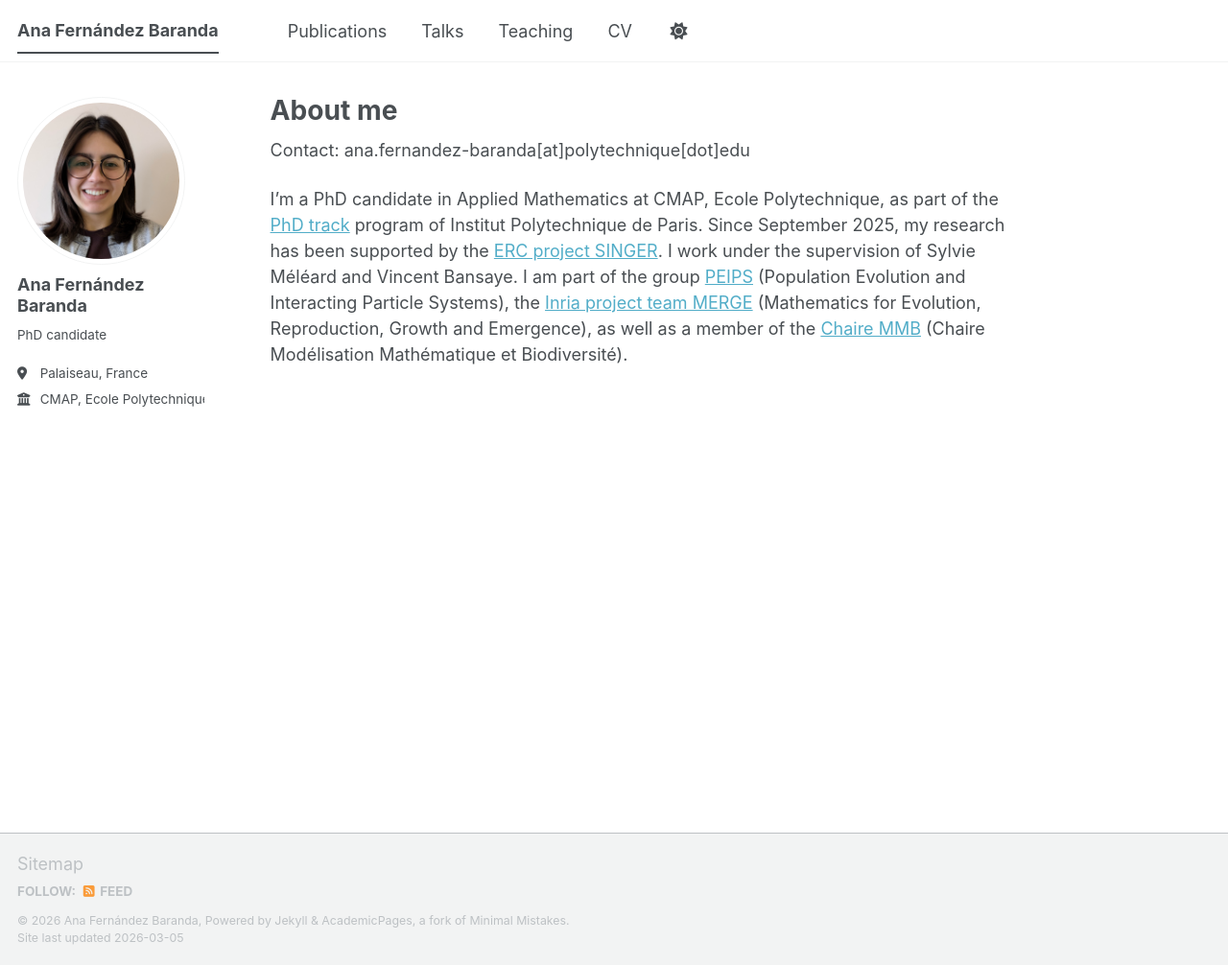
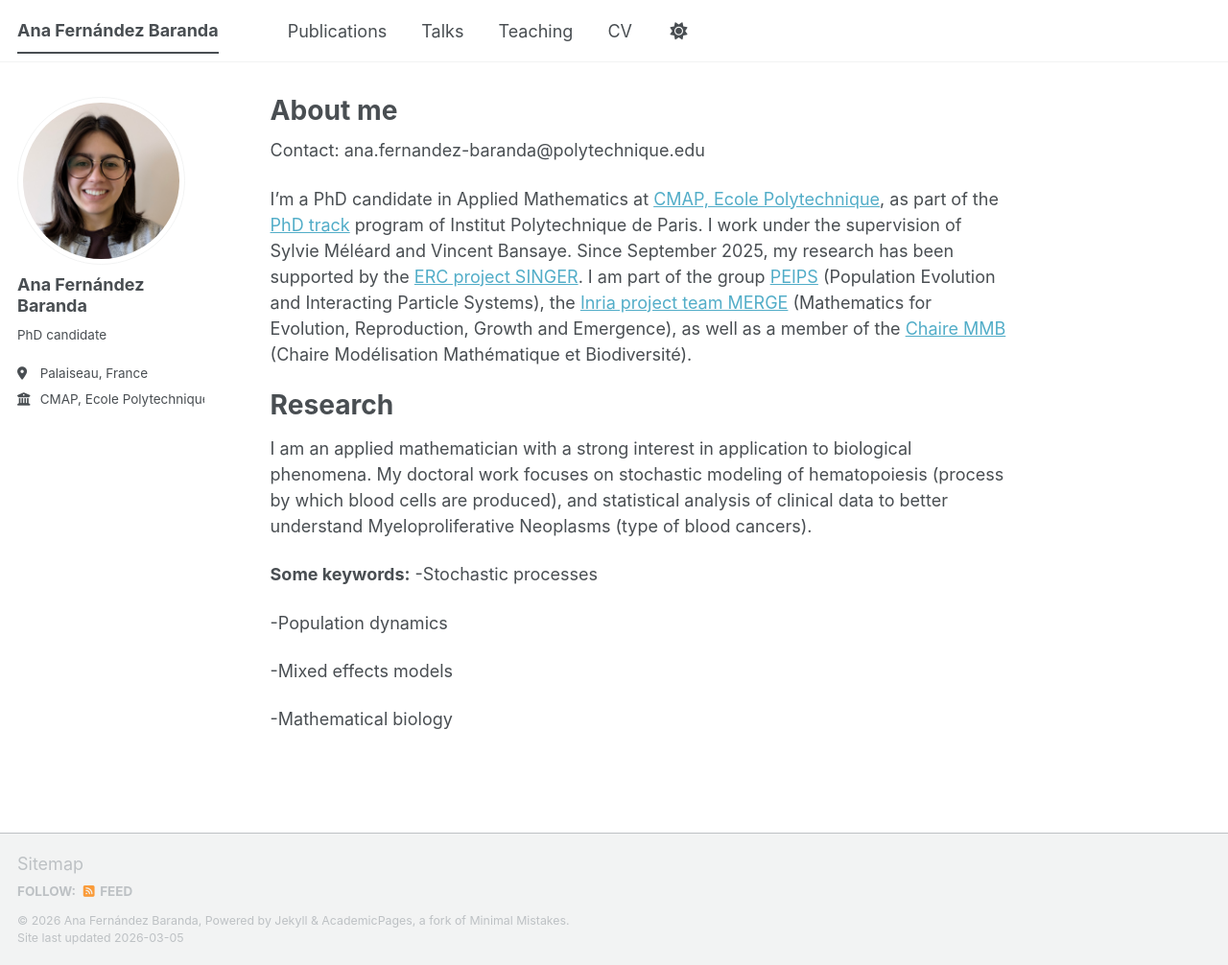
Before and after one commit to ana-fernandezbaranda/ana-fernandezbaranda.github.io, a Jekyll site: the page built from _pages/about.md, in a window 1280 px wide and 1006 px high. Shown: the whole window at 96% size. Built offline with Jekyll 4.4.1, drawn with Linux system fonts in a browser that asks for light colours; a script bundle is joined from its source files by our own code; library files that are not in the unit come from our copies.

Commit message:
Update about.md

```diff
--- a/_pages/about.md
+++ b/_pages/about.md
@@ -6,6 +6,19 @@
   - /about/
   - /about.html
 ---
-Contact: ana.fernandez-baranda[at]polytechnique[dot]edu
+Contact: ana.fernandez-baranda@polytechnique.edu
 
-I'm a PhD candidate in Applied Mathematics at CMAP, Ecole Polytechnique, as part of the [PhD track](https://www.ip-paris.fr/en/education/phd-track/phd-track-mathematics) program of Institut Polytechnique de Paris. Since September 2025, my research has been supported by the [ERC project SINGER](https://www.ip-paris.fr/erc-singer-stochastic-dynamics-single-cells-growth-emergence-and-resistance). I work under the supervision of Sylvie Méléard and Vincent Bansaye. I am part of the group [PEIPS](https://cmap.ip-paris.fr/en/research/probability/peips) (Population Evolution and Interacting Particle Systems), the [Inria project team MERGE](https://team.inria.fr/merge/fr/) (Mathematics for Evolution, Reproduction, Growth and Emergence), as well as a member of the [Chaire MMB](http://www.cmap.polytechnique.fr/~chaire-mmb//index.html) (Chaire Modélisation Mathématique et Biodiversité).
+I'm a PhD candidate in Applied Mathematics at [CMAP, Ecole Polytechnique](https://cmap.ip-paris.fr/), as part of the [PhD track](https://www.ip-paris.fr/en/education/phd-track/phd-track-mathematics) program of Institut Polytechnique de Paris. I work under the supervision of Sylvie Méléard and Vincent Bansaye. Since September 2025, my research has been supported by the [ERC project SINGER](https://www.ip-paris.fr/erc-singer-stochastic-dynamics-single-cells-growth-emergence-and-resistance). I am part of the group [PEIPS](https://cmap.ip-paris.fr/en/research/probability/peips) (Population Evolution and Interacting Particle Systems), the [Inria project team MERGE](https://team.inria.fr/merge/fr/) (Mathematics for Evolution, Reproduction, Growth and Emergence), as well as a member of the [Chaire MMB](http://www.cmap.polytechnique.fr/~chaire-mmb//index.html) (Chaire Modélisation Mathématique et Biodiversité).
+
+Research
+======
+I am an applied mathematician with a strong interest in application to biological phenomena. My doctoral work focuses on stochastic modeling of hematopoiesis (process by which blood cells are produced), and statistical analysis of clinical data to better understand Myeloproliferative Neoplasms (type of blood cancers).
+
+**Some keywords:**
+-Stochastic processes
+
+-Population dynamics
+
+-Mixed effects models
+
+-Mathematical biology
```
